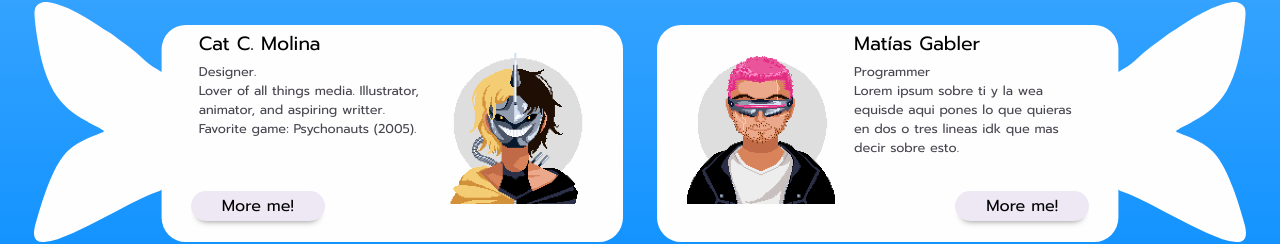
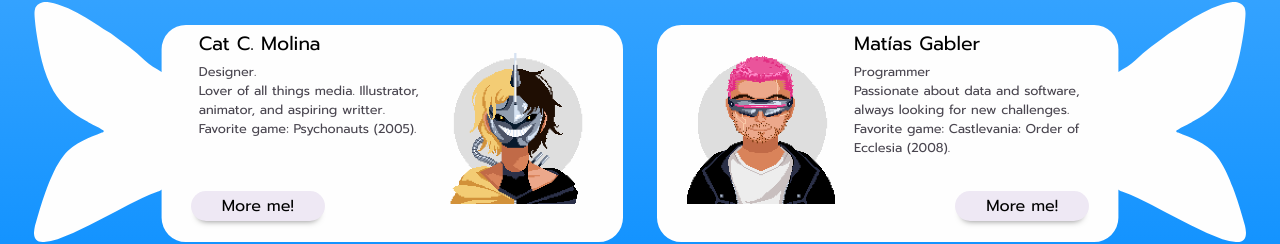
Before and after one commit to matthers3/FishBowl-Team-Site, a React (Create React App) app: page / in a window 1280 px wide. Shown: the part 2163-2407 px from the top of the page. Built offline with nearby package versions, Linux system fonts and the light colour scheme.

Commit message:
📜 Mati Text

```diff
--- a/src/components/TeamMembers/TeamMembers.jsx
+++ b/src/components/TeamMembers/TeamMembers.jsx
@@ -15,8 +15,8 @@ export default function TeamMembers() {
       {
         name: 'Matías Gabler',
         role: 'Programmer',
-        description: `Lorem ipsum sobre ti y la wea equisde aqui pones lo
-        que quieras en dos o tres lineas idk que mas decir sobre esto.`,
+        description: `Passionate about data and software, always looking for new challenges.
+          Favorite game: Castlevania: Order of Ecclesia (2008).`,
         img: 'Team_Matias_x4_circle.png'
       },
       {
```
